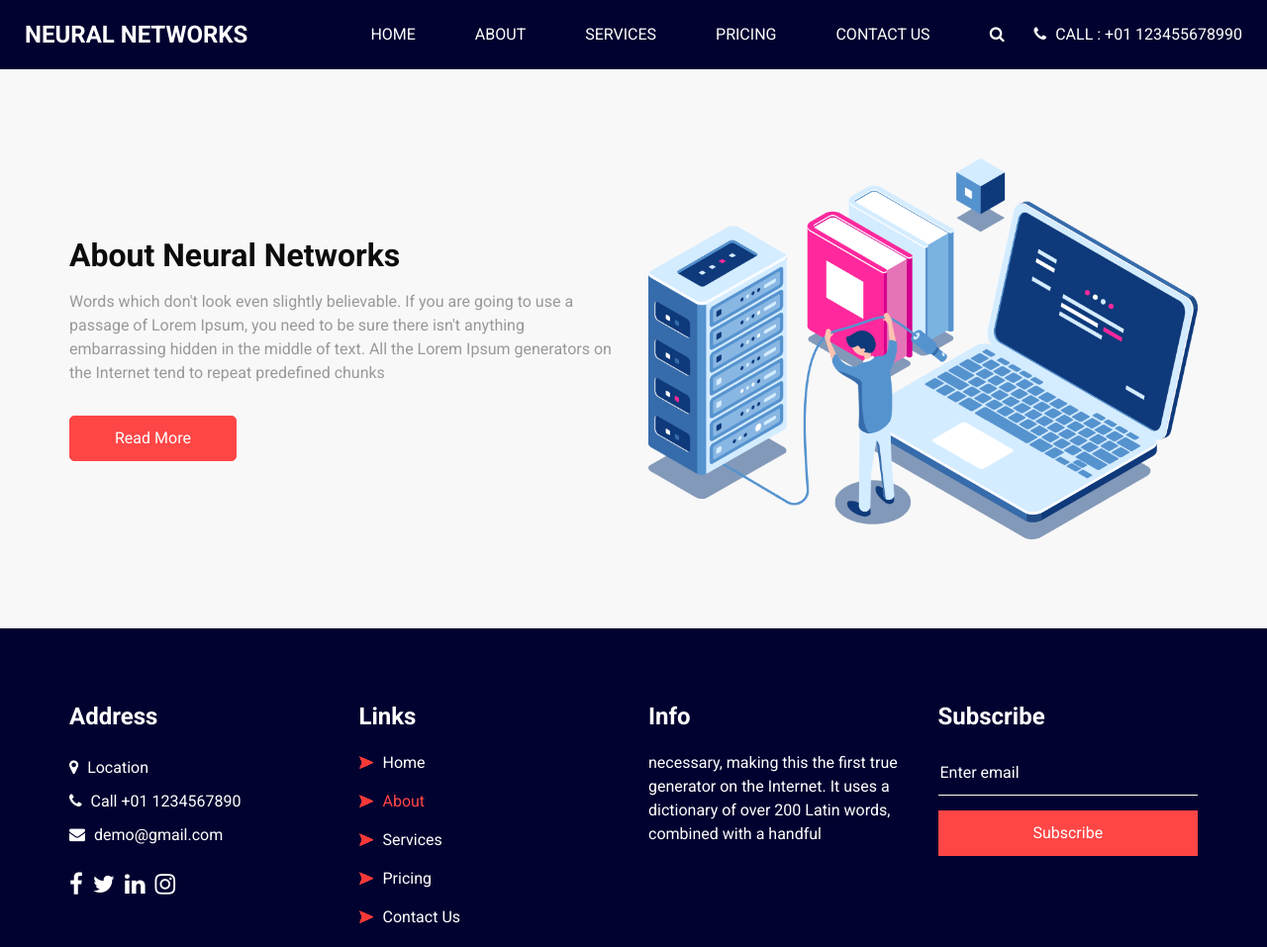
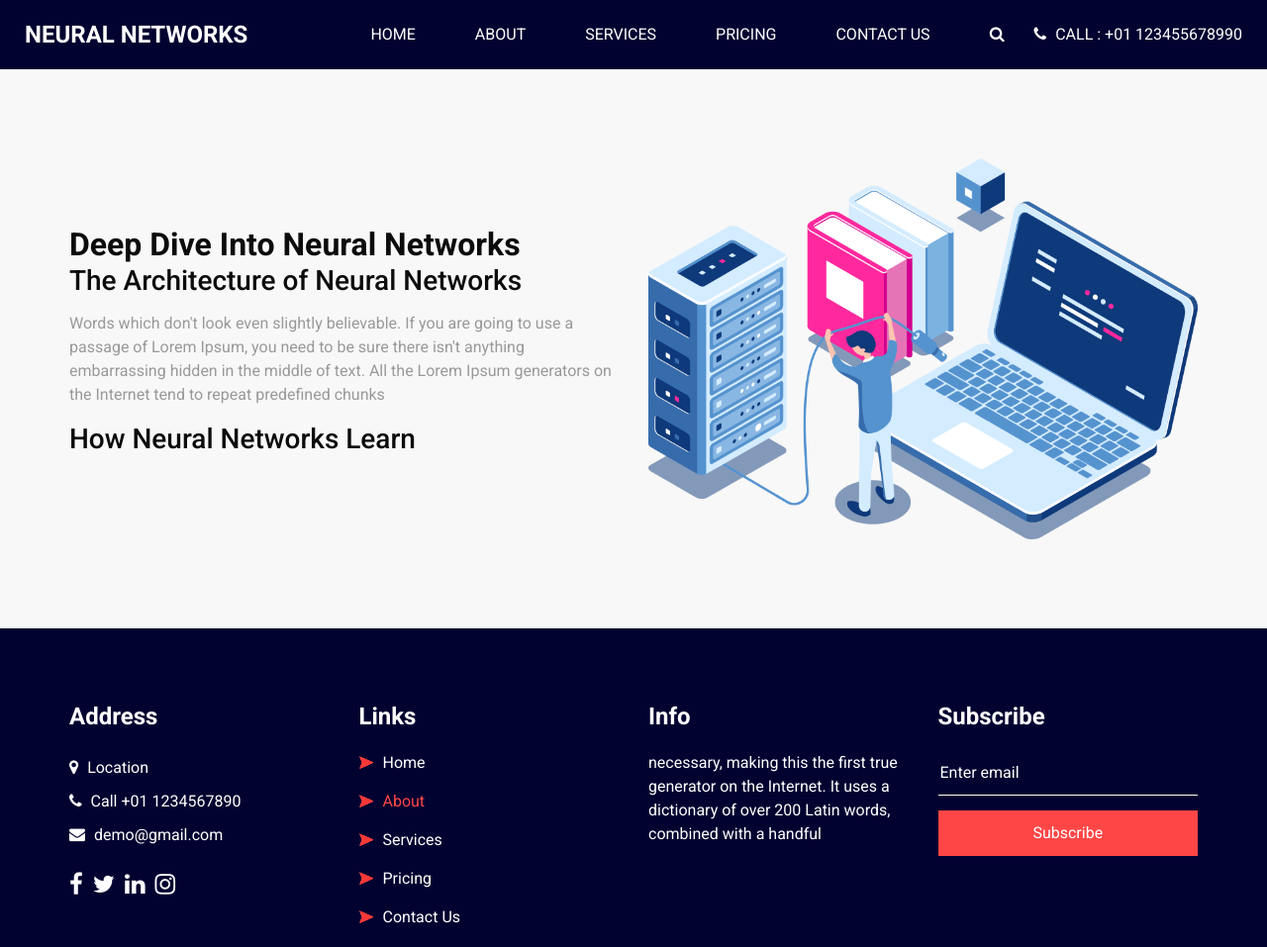
Before and after one commit to AumkarMali/Neural-Networks-Webpage, a plain HTML site: page about.html in a window 1280 px wide. Shown: the top 957 px of the page at 99% size. Drawn offline with Linux system fonts and the light colour scheme; a script that the page names is missing.

Commit message:
Added headers in about.html

```diff
--- a/about.html
+++ b/about.html
@@ -93,14 +93,17 @@
           <div class="detail-box">
             <div class="heading_container">
               <h2>
-                About Neural Networks
+                Deep Dive Into Neural Networks
               </h2>
             </div>
+            <h3>The Architecture of Neural Networks</h3>
             <p>
-              Words which don't look even slightly believable. If you are going to use a passage of Lorem Ipsum, you need to be sure there isn't anything embarrassing hidden in the middle of text. All the Lorem Ipsum generators on the Internet tend to repeat predefined chunks </p>
-            <a href="">
-              Read More
-            </a>
+              Words which don't look even slightly believable. If you are going to use a passage of Lorem Ipsum, you need to be sure there isn't anything embarrassing hidden in the middle of text. All the Lorem Ipsum generators on the Internet tend to repeat predefined chunks
+            </p>
+            <h3>How Neural Networks Learn</h3>
+            <p>
+
+            </p>
           </div>
         </div>
         <div class="col-md-6 ">
```
